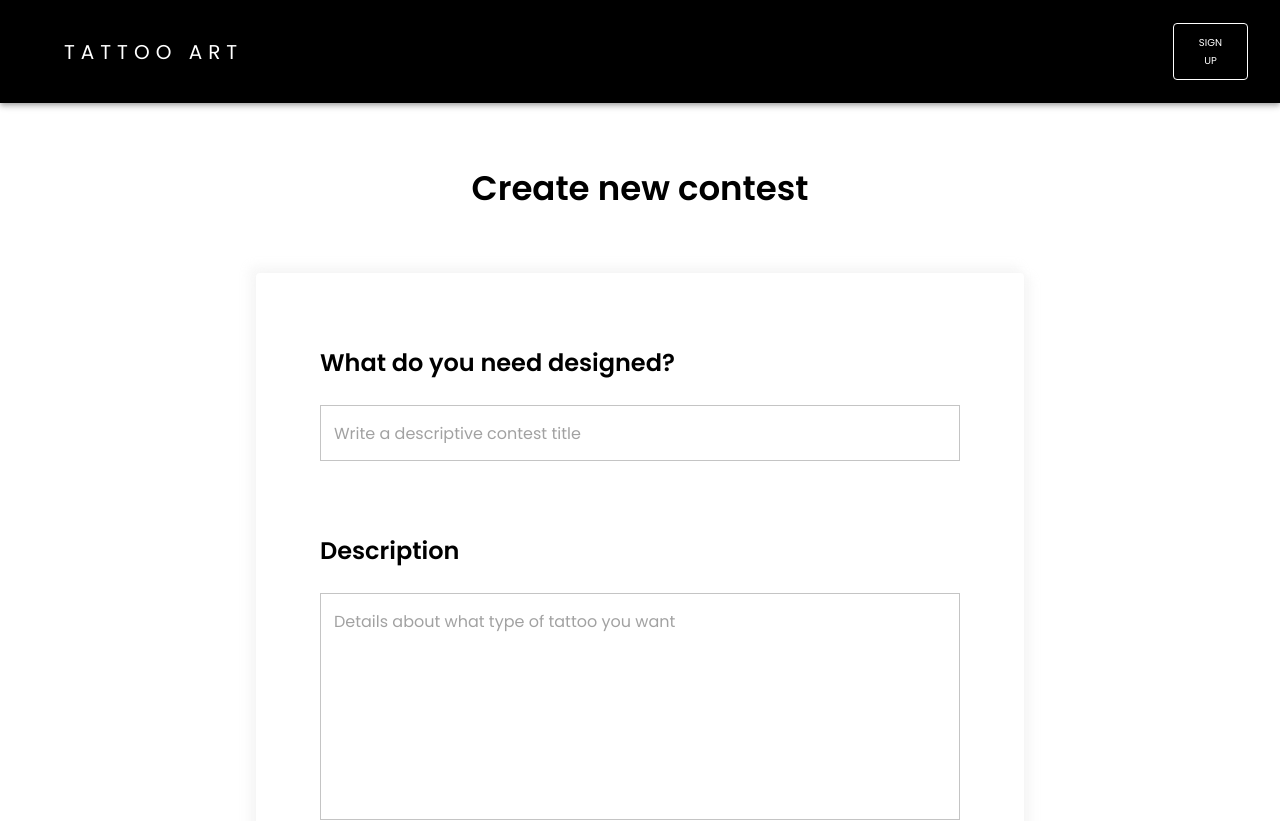
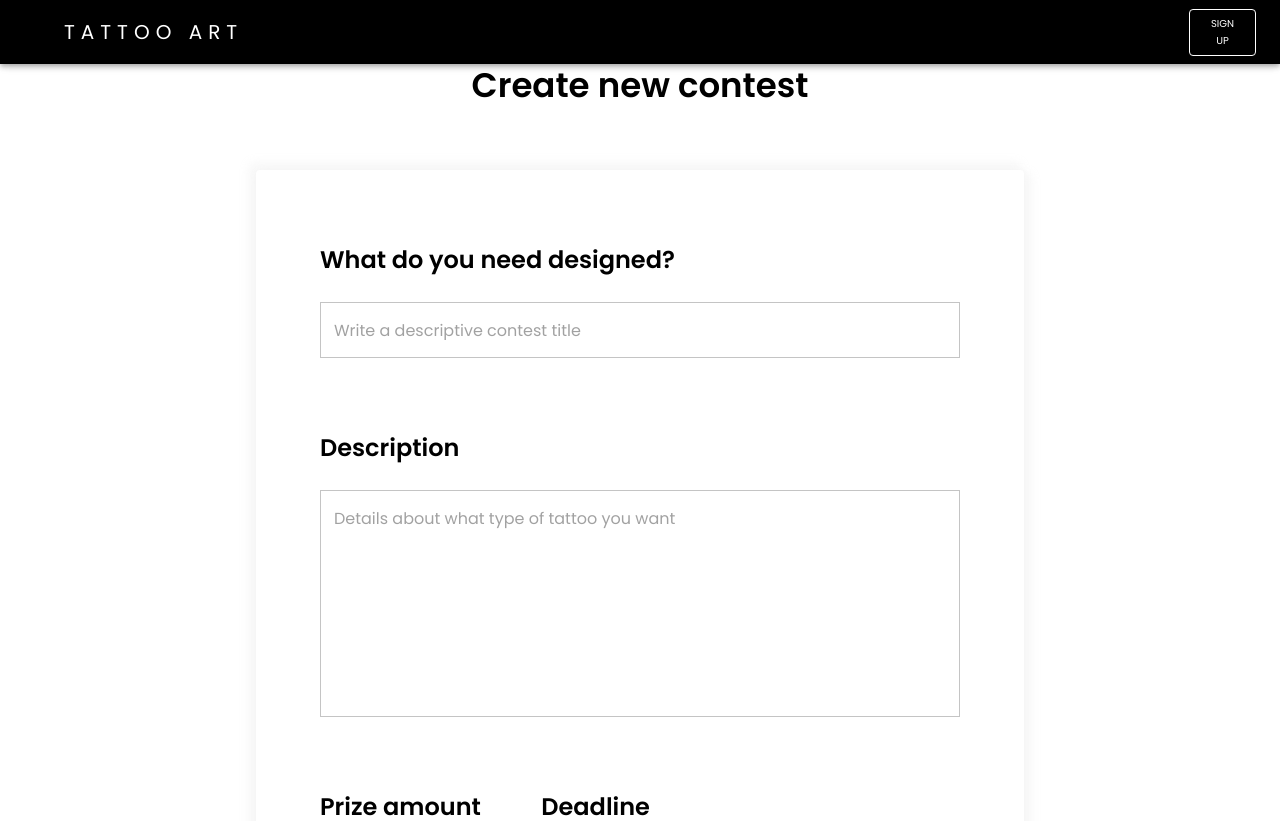
Before and after one commit to hatchways/team-bubbletea, a React (Create React App) app in the folder client/: page /create-contest in a window 1280 px wide. Shown: the top 821 px of the page. Built offline with nearby package versions, Linux system fonts and the light colour scheme; what react-stripe-elements would draw is missing.

Commit message:
fixed bugs and styling changes

```diff
--- a/client/src/pages/Header.js
+++ b/client/src/pages/Header.js
@@ -11,8 +11,7 @@ const useStyles = makeStyles(theme => ({
   },
   AppBar: {
     zIndex: theme.zIndex.drawer + 1,
-    backgroundColor: "black",
-    padding: "15px 0"
+    backgroundColor: "black"
   }
 }));
 
@@ -21,7 +20,7 @@ export function Header(props) {
 
   return (
     <div>
-      <AppBar position="static" className={classes.AppBar}>
+      <AppBar position="fixed" className={classes.AppBar}>
         <Toolbar>
           <Typography variant="h6" className={classes.title}>
             TATTOO ART
--- a/client/src/pages/SignInPaper.js
+++ b/client/src/pages/SignInPaper.js
@@ -12,7 +12,7 @@ const useStyles = makeStyles(theme => ({
   position: {
     marginRight: theme.spacing(1),
     marginLeft: theme.spacing(1),
-    marginTop: 45,
+    marginTop: 125,
   },
   header: {
     marginBottom: 30
--- a/client/src/pages/SignUpButton.js
+++ b/client/src/pages/SignUpButton.js
@@ -4,15 +4,14 @@ import { Button, Typography } from '@material-ui/core';
 
 const useStyles = makeStyles(theme => ({
   button: {
-    margin: theme.spacing(1)
+
   },
   input: {
     display: 'none',
   },
   title: {
     fontFamily: theme.fontFamily,
-    fontSize: 10,
-    padding: 5
+    fontSize: 10
   }
 }));
 
```
Also changed, not shown: 1 other file (tests, documents, lock files or other folders).
